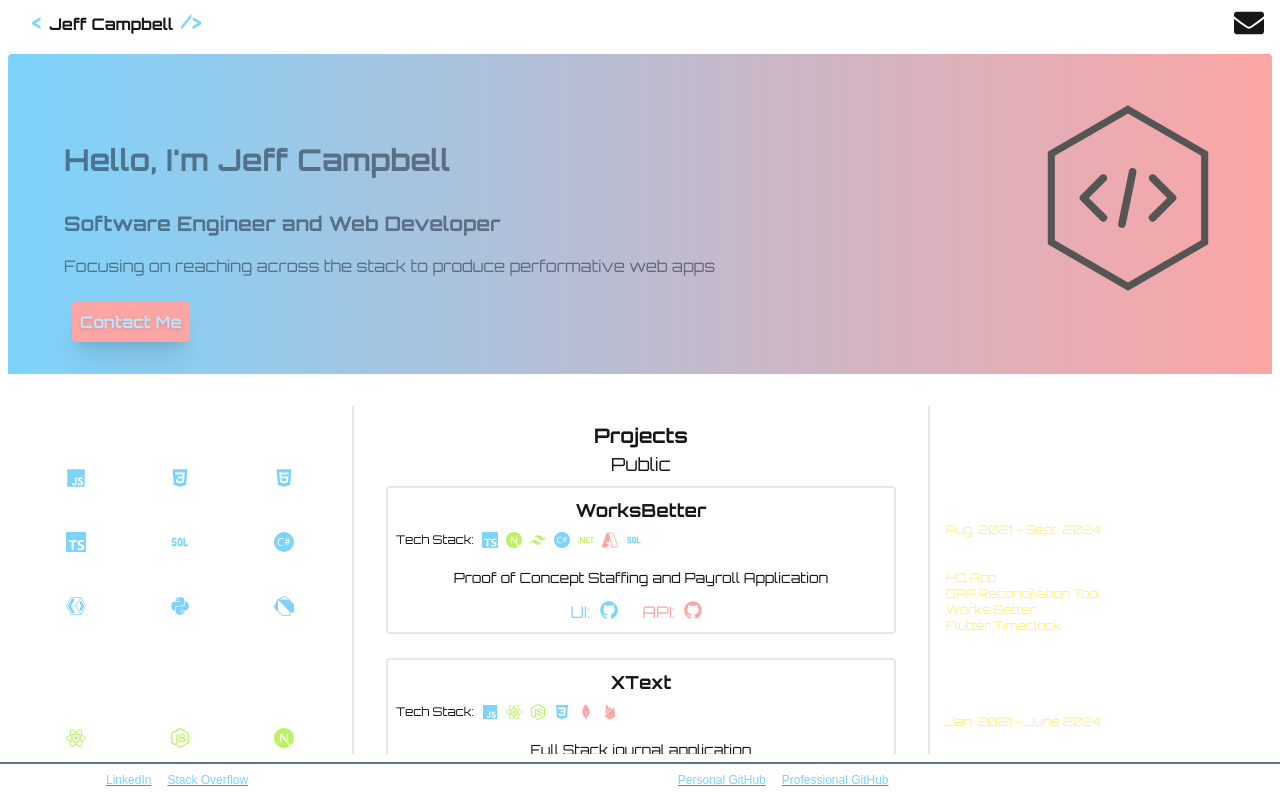
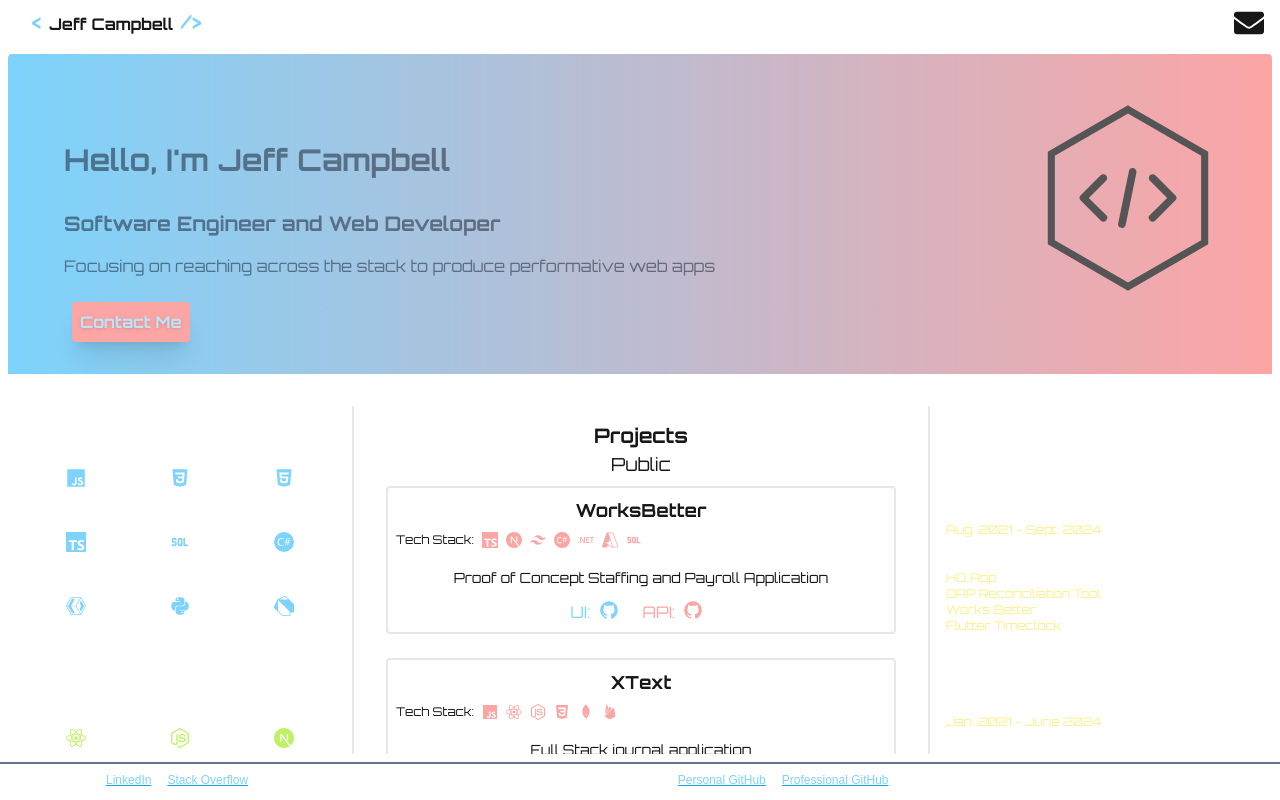
Before and after one commit to Cam06002/jeffcodes, a Next.js app: page / in a window 1280 px wide. Built offline with nearby package versions, Linux system fonts and the light colour scheme.

Commit message:
updated HQApp Stack

```diff
--- a/src/app/components/projects.tsx
+++ b/src/app/components/projects.tsx
@@ -14,20 +14,17 @@ import {
   SiXaml,
   SiMicrosoftazure,
   SiMongodb,
-  SiFirebase,
   SiPython
 } from "react-icons/si";
 import {
   IoLogoJavascript,
   IoLogoCss3,
   IoLogoHtml5,
-  IoLogoPython,
   IoLogoFirebase
 } from "react-icons/io5";
 import { TbSql } from "react-icons/tb";
 
 import Stack from "./stack";
-import { Html } from "next/document";
 
 export default function Projects() {
   const worksBetterLinks: linkBoxData = {
@@ -39,13 +36,13 @@ export default function Projects() {
 
   const worksbetterStack = <Stack
     iconList ={[
-      {logo: <SiTypescript />, type: "lang"},
-      {logo: <SiNextdotjs />, type: "frame"},
-      {logo: <SiTailwindcss/>, type: "frame"},
-      {logo: <SiCsharp />, type: "lang"},
-      {logo: <SiDotnet />, type: "frame"},
-      {logo: <SiMicrosoftazure/>, type: "cloud"},
-      {logo: <TbSql/>, type: "lang"}
+      {logo: <SiTypescript />, usage: "lang"},
+      {logo: <SiNextdotjs />, usage: "frame"},
+      {logo: <SiTailwindcss/>, usage: "frame"},
+      {logo: <SiCsharp />, usage: "lang"},
+      {logo: <SiDotnet />, usage: "frame"},
+      {logo: <SiMicrosoftazure/>, usage: "cloud"},
+      {logo: <TbSql/>, usage: "lang"}
     ]}
   />;
 
@@ -56,8 +53,8 @@ export default function Projects() {
 
   const timeclockStack = <Stack
     iconList={[
-      {logo: <SiDart/>, type: "lang"},
-      {logo: <SiFlutter/>, type: "frame"},
+      {logo: <SiDart/>, usage: "lang"},
+      {logo: <SiFlutter/>, usage: "frame"},
     ]}
   />;
 
@@ -72,35 +69,38 @@ export default function Projects() {
 
   const xTextStack = <Stack
     iconList={[
-      {logo: <IoLogoJavascript/>, type: "lang"},
-      {logo: <SiReact/>, type: "frame"},
-      {logo: <SiNodedotjs/>, type: "frame"},
-      {logo: <IoLogoCss3/>, type: "lang"},
-      {logo: <SiMongodb/>, type: "cloud"},
-      {logo: <IoLogoFirebase/>, type: "cloud"}
+      {logo: <IoLogoJavascript/>, usage: "lang"},
+      {logo: <SiReact/>, usage: "frame"},
+      {logo: <SiNodedotjs/>, usage: "frame"},
+      {logo: <IoLogoCss3/>, usage: "lang"},
+      {logo: <SiMongodb/>, usage: "cloud"},
+      {logo: <IoLogoFirebase/>, usage: "cloud"}
     ]}
   />;
 
   const oapStack = <Stack
     iconList={[
-      {logo: <IoLogoJavascript/>, type: "lang"},
-      {logo: <SiReact/>, type: "frame"},
-      {logo: <IoLogoCss3/>, type: "lang"},
-      {logo: <IoLogoHtml5/>, type: "lang"},
+      {logo: <IoLogoJavascript/>, usage: "lang"},
+      {logo: <SiReact/>, usage: "frame"},
+      {logo: <IoLogoCss3/>, usage: "lang"},
+      {logo: <IoLogoHtml5/>, usage: "lang"},
     ]}
   />
 
   const hpAppStack = <Stack
     iconList={[
-      {logo: <IoLogoJavascript/>, type: "lang"},
-      {logo: <SiReact/>, type: "frame"},
-      {logo: <IoLogoCss3/>, type: "lang"},
+      {logo: <IoLogoJavascript/>, usage: "lang"},
+      {logo: <SiReact/>, usage: "frame"},
+      {logo: <IoLogoCss3/>, usage: "lang"},
+      {logo: <SiXaml/>, usage: "lang"},
+      {logo: <SiCsharp/>, usage: "lang"},
+      {logo: <SiPython/>, usage: "lang"}
     ]}
   />
 
   const estimatorStack = <Stack
     iconList={[
-      {logo: <SiPython/>, type:"lang"}
+      {logo: <SiPython/>, usage:"lang"}
     ]}
   />
 
--- a/src/app/components/stack.tsx
+++ b/src/app/components/stack.tsx
@@ -3,7 +3,7 @@ export default function Stack(
 ){
   return(
     <span className="flex flex-row justify-between my-2">
-      {iconList.map((icon:any, key: number)=>{
+      {iconList.map((icon:any, key: any)=>{
         return(
           <span
             key={key}
```
